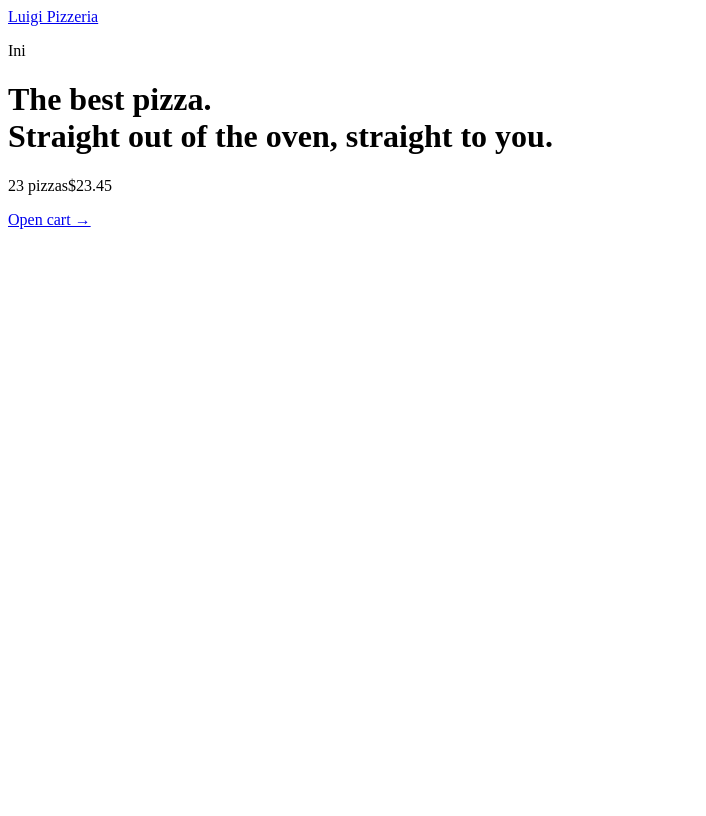
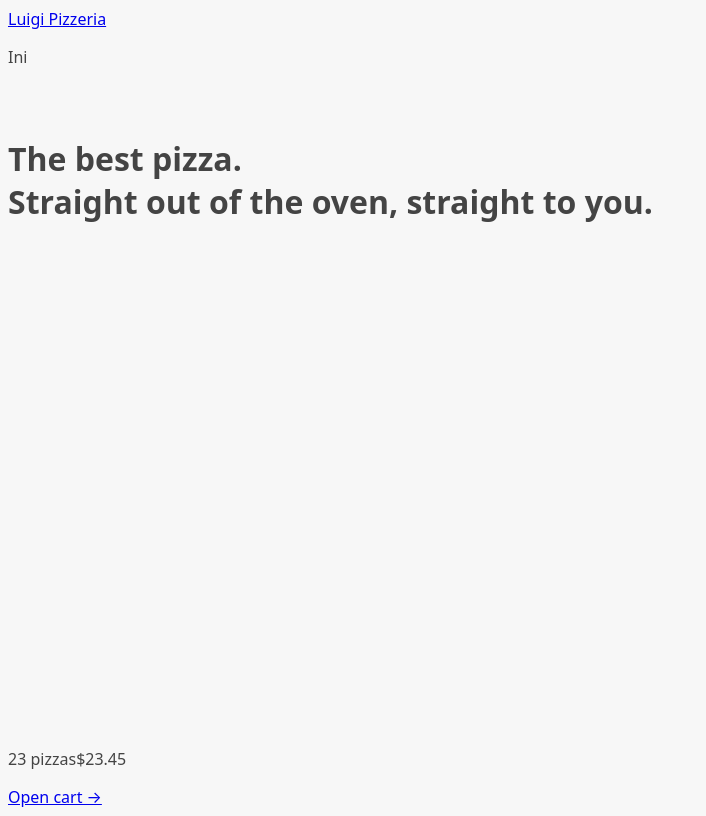
Before and after one commit to Edswel/reactpizzaplace, a React (Vite) app: page / in a window 1280 px wide. Shown: the whole page, without its empty margins (0-706 px from the left). Built offline with nearby package versions, Linux system fonts and the light colour scheme.

Commit message:
Add loading component

```diff
--- a/src/App.css
+++ b/src/App.css
@@ -40,3 +40,42 @@
 .read-the-docs {
   color: #888;
 } */
+
+body {
+  font-family: system-ui, -apple-system, BlinkMacSystemFont, 'Segoe UI', Roboto,
+    Oxygen, Ubuntu, Cantarell, 'Open Sans', 'Helvetica Neue', sans-serif;
+  background-color: #f7f7f7;
+  color: #444;
+}
+
+.layout {
+  display: grid;
+  grid-template-rows: auto 1fr auto;
+  gap: 32px;
+  height: 100dvh;
+}
+
+/* https://dev.to/afif/i-made-100-css-loaders-for-your-next-project-4eje */
+.loader {
+  width: 45px;
+  aspect-ratio: 0.75;
+  --c: no-repeat linear-gradient(#333 0 0);
+  background: var(--c) 0% 50%, var(--c) 50% 50%, var(--c) 100% 50%;
+  background-size: 20% 50%;
+  animation: loading 1s infinite linear;
+}
+
+@keyframes loading {
+  20% {
+    background-position: 0% 0%, 50% 50%, 100% 50%;
+  }
+  40% {
+    background-position: 0% 100%, 50% 0%, 100% 50%;
+  }
+  60% {
+    background-position: 0% 50%, 50% 100%, 100% 0%;
+  }
+  80% {
+    background-position: 0% 50%, 50% 50%, 100% 100%;
+  }
+}
--- a/src/App.jsx
+++ b/src/App.jsx
@@ -1,4 +1,3 @@
-import { useState } from 'react';
 import { RouterProvider, createBrowserRouter } from 'react-router-dom';
 import './App.css';
 import Home from './ui/Home';
--- a/src/index.css
+++ b/src/index.css
@@ -66,3 +66,42 @@
     background-color: #f9f9f9;
   }
 } */
+
+body {
+  font-family: system-ui, -apple-system, BlinkMacSystemFont, 'Segoe UI', Roboto,
+    Oxygen, Ubuntu, Cantarell, 'Open Sans', 'Helvetica Neue', sans-serif;
+  background-color: #f7f7f7;
+  color: #444;
+}
+
+.layout {
+  display: grid;
+  grid-template-rows: auto 1fr auto;
+  gap: 32px;
+  height: 100dvh;
+}
+
+/* https://dev.to/afif/i-made-100-css-loaders-for-your-next-project-4eje */
+.loader {
+  width: 45px;
+  aspect-ratio: 0.75;
+  --c: no-repeat linear-gradient(#333 0 0);
+  background: var(--c) 0% 50%, var(--c) 50% 50%, var(--c) 100% 50%;
+  background-size: 20% 50%;
+  animation: loading 1s infinite linear;
+}
+
+@keyframes loading {
+  20% {
+    background-position: 0% 0%, 50% 50%, 100% 50%;
+  }
+  40% {
+    background-position: 0% 100%, 50% 0%, 100% 50%;
+  }
+  60% {
+    background-position: 0% 50%, 50% 100%, 100% 0%;
+  }
+  80% {
+    background-position: 0% 50%, 50% 50%, 100% 100%;
+  }
+}
--- a/src/ui/AppLayout.jsx
+++ b/src/ui/AppLayout.jsx
@@ -1,11 +1,18 @@
 import React from 'react';
 import Header from './Header';
 import CartOverview from '../features/cart/CartOverview';
-import { Outlet } from 'react-router-dom';
+import { Outlet, useNavigation } from 'react-router-dom';
+import Loader from './Loader';
 
 function AppLayout() {
+  const navigation = useNavigation();
+  const isLoading = navigation.state === 'loading';
+
   return (
-    <div>
+    <div className='layout'>
+
+      {isLoading && <Loader />}
+
       <Header />
 
       <main>
--- /dev/null
+++ b/src/ui/Loader.jsx
@@ -0,0 +1,9 @@
+import React from 'react';
+
+function Loader() {
+  return (
+    <div className='loader'></div>
+  )
+}
+
+export default Loader;
```
